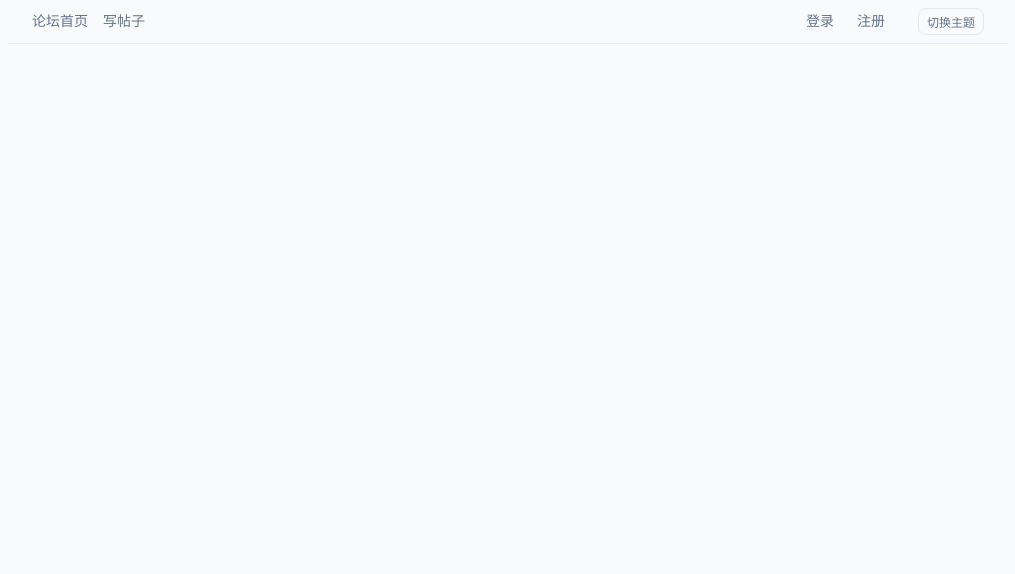
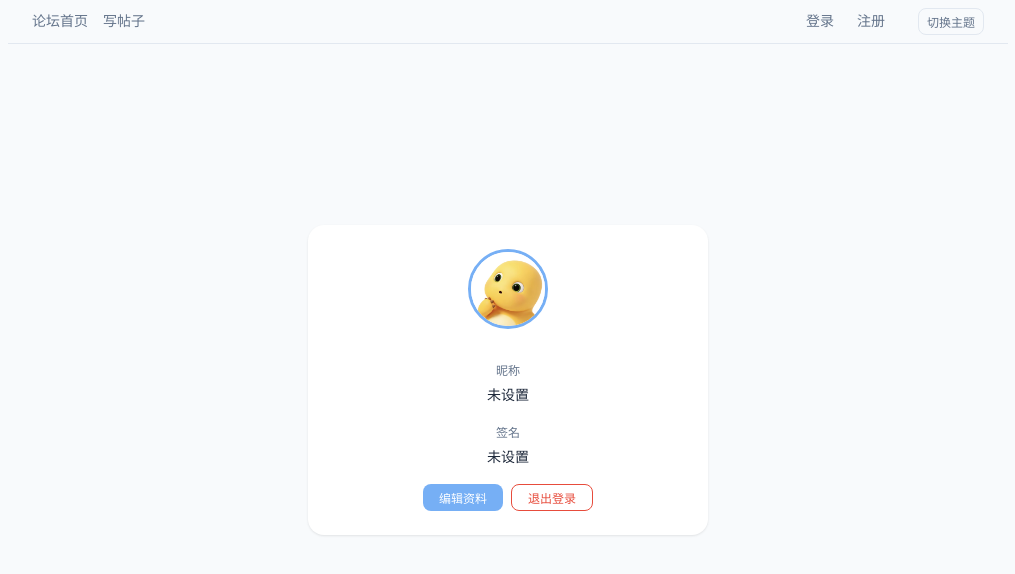
Before and after one commit to Aolith/forum-project, a Vue app: page /Profile in a window 1280 px wide. Before the commit this address had no page. Shown: the top 574 px of the page, without its empty margins (132-1147 px from the left). Built offline with nearby package versions, Linux system fonts and the light colour scheme; sample sign-in values are in the browser's storage.

Commit message:
feat: 个人主页基础资料编辑-导航栏头像、后端接口、Store、路由、样式美化

```diff
--- a/src/App.vue
+++ b/src/App.vue
@@ -10,7 +10,9 @@
   <!-- 右侧：用户操作 + 主题切换 包在一起 -->
       <div style="display: flex; align-items: center; gap: 8px;">
         <template v-if="userStore.currentUser">
-          <button @click="userStore.logout">退出登录</button>
+          <router-link to="/profile" class="nav-avatar">
+            <img :src="userStore.currentUser?.avatar || '/default-avatar.png'" alt="头像" />
+          </router-link>
         </template>
         <template v-else>
           <router-link to="/Login">登录</router-link>
@@ -78,4 +80,17 @@ nav button:hover {
   border-color: var(--color-primary);
   color: var(--color-primary);
 }
+.nav-avatar img {
+  width: 32px;
+  height: 32px;
+  border-radius: 50%;
+  object-fit: cover;
+  border: 2px solid var(--color-border);
+  transition: border-color var(--transition-fast);
+  cursor: pointer;
+}
+
+.nav-avatar img:hover {
+  border-color: var(--color-primary);
+}
 </style>
--- a/src/router/index.js
+++ b/src/router/index.js
@@ -3,11 +3,13 @@ import HomeView from "../views/HomeView.vue"
 import About from "../components/about.vue"
 import Login from "@/components/Login.vue"
 import Register from "@/components/Register.vue"
+
 const routes = [
   { path: "/", component: HomeView },
   { path: "/about", component: About },
   { path: "/Login", component: Login },
   { path: "/Register", component: Register },
+  { path: "/Profile", component: () => import("../views/Profile.vue") },
   {
     path: "/post/:id",
     component: () => import("../components/PostDetail.vue"),
--- a/src/stores/post.js
+++ b/src/stores/post.js
@@ -231,14 +231,19 @@ export const usePostsStore = defineStore("post", () => {
     }
   }
 
-  // 分页加载更多帖子
-  let currentPage = 1
+// 分页加载更多帖子
+let currentPage = 1
+let isLoadingMore = false  // 防并发锁
 
-  async function loadMorePosts(sort) {
+async function loadMorePosts(sort, category) {
+  if (isLoadingMore) return  // 锁
+  isLoadingMore = true
+
   currentPage++
   try {
     const params = [`page=${currentPage}`, 'limit=10']
     if (sort) params.push(`sort=${sort}`)
+    if (category) params.push(`category=${category}`)
     const res = await fetch(`/api/posts?${params.join('&')}`, {
       headers: {
         Authorization: `Bearer ${localStorage.getItem('forum-token')}`,
@@ -246,11 +251,16 @@ export const usePostsStore = defineStore("post", () => {
     })
     if (!res.ok) throw new Error("加载更多帖子失败")
     const newPosts = await res.json()
-    posts.value.push(...newPosts)
+    posts.value = [...posts.value, ...newPosts]
   } catch (err) {
     console.error("加载更多帖子失败", err)
     currentPage--
+  } finally {
+    isLoadingMore = false  // 解锁
   }
+}
+function resetPage() {
+  currentPage = 1
 }
 
   return {
@@ -264,5 +274,6 @@ export const usePostsStore = defineStore("post", () => {
     deleteComment,
     saveComment,
     loadMorePosts,
+    resetPage,
   }
 })
--- a/src/stores/user.js
+++ b/src/stores/user.js
@@ -84,5 +84,28 @@ export const useUserStore = defineStore("user", () => {
     }
   }
 
-  return { users, currentUser, userLogin, logout, addUser }
+  async function updateProfile(profileData) {
+  try {
+    const res = await fetch("/api/users/profile", {
+      method: "PUT",
+      headers: {
+        "Content-Type": "application/json",
+        Authorization: `Bearer ${localStorage.getItem("forum-token")}`,
+      },
+      body: JSON.stringify(profileData),
+    })
+    if (!res.ok) {
+      const errorData = await res.json()
+      throw new Error(errorData.error || "更新失败")
+    }
+    const data = await res.json()
+    currentUser.value = data.user
+    return { success: true }
+  } catch (err) {
+    console.error("更新个人资料失败", err)
+    return { success: false, msg: err.message }
+  }
+}
+
+  return { users, currentUser, userLogin, logout, addUser, updateProfile }
 })
--- a/src/utils/throttle.js
+++ b/src/utils/throttle.js
@@ -1,12 +1,12 @@
 //节流函数：固定时间间隔内只执行一次
 //用于滚动加载更多帖子，防止短时间内多次触底事件导致多次请求
-export function throttle(fn, interval = 1000) {
-  let lastTime = 0
+export function throttle(fn, delay = 300) {
+  let timer = null
   return function (...args) {
-    const now = Date.now()
-    if (now - lastTime >= interval) {
-      lastTime = now
+    if (timer) return
+    timer = setTimeout(() => {
       fn.apply(this, args)
-    }
+      timer = null
+    }, delay)
   }
 }
--- a/src/views/HomeView.vue
+++ b/src/views/HomeView.vue
@@ -2,6 +2,7 @@
 import { ref, onMounted, onUnmounted } from "vue"
 import { usePostsStore } from "@/stores/post"
 import { throttle } from "@/utils/throttle"
+
 const postsStore = usePostsStore()
 const currentCategory = ref('hot')
 const tabs = [
@@ -12,8 +13,10 @@ const tabs = [
   { key: 'other', label: '树洞' },
 ]
 
+
 function switchCategory(key) {
   currentCategory.value = key
+  postsStore.resetPage()  // 重置页码
   if (key === 'hot') {
     postsStore.fetchPosts('', 'hot')
   } else {
@@ -21,24 +24,24 @@ function switchCategory(key) {
   }
 }
 
-//创建节流后的滚动处理函数
 const handleScroll = throttle(() => {
   const { scrollTop, scrollHeight, clientHeight } = document.documentElement
-  if (scrollTop + clientHeight >= scrollHeight - 50) {
+  if (scrollTop + clientHeight >= scrollHeight - 100) {
     if (currentCategory.value === 'hot') {
-      postsStore.loadMorePosts('hot')  // 推荐页：传热度排序
+      postsStore.loadMorePosts('hot')
     } else {
-      postsStore.loadMorePosts()        // 其他分区：默认时间排序
+      postsStore.loadMorePosts(null, currentCategory.value)
     }
   }
-}, 1000)
+}, 300) // 300ms 内最多触发一次
 
 onMounted(() => {
   postsStore.fetchPosts('', 'hot')
   window.addEventListener('scroll', handleScroll)
 })
+
 onUnmounted(() => {
-  window.removeEventListener("scroll", handleScroll)
+  window.removeEventListener('scroll', handleScroll)
 })
 </script>
 
--- /dev/null
+++ b/src/views/Profile.vue
@@ -0,0 +1,205 @@
+<script setup>
+import { ref } from "vue"
+import { useRouter } from "vue-router"
+import { useUserStore } from "@/stores/user"
+
+const userStore = useUserStore()
+const router = useRouter()
+
+const nickname = ref(userStore.currentUser?.name || "")
+const signature = ref(userStore.currentUser?.signature || "")
+const editing = ref(false)
+
+async function saveProfile() {
+  const result = await userStore.updateProfile({
+    name: nickname.value,
+    signature: signature.value,
+  })
+  if (result.success) {
+    editing.value = false
+    alert("修改成功")
+  } else {
+    alert("修改失败：" + result.msg)
+  }
+}
+
+function logout() {
+  if (confirm("确认退出登录吗？")) {
+    userStore.logout()
+    router.push("/")
+  }
+}
+</script>
+
+<template>
+  <div class="profile-page">
+    <div class="profile-card">
+      <!-- 头像：居中 -->
+      <div class="avatar-section">
+        <img :src="userStore.currentUser?.avatar || '/default-avatar.png'" alt="头像" />
+      </div>
+
+      <!-- 昵称：头像下面 -->
+      <div class="info-row">
+        <label>昵称</label>
+        <input v-if="editing" v-model="nickname" />
+        <span v-else>{{ nickname || "未设置" }}</span>
+      </div>
+
+      <!-- 签名：大框 -->
+      <div class="info-row">
+        <label>签名</label>
+        <textarea v-if="editing" v-model="signature" class="signature-input"></textarea>
+        <span v-else>{{ signature || "未设置" }}</span>
+      </div>
+
+      <!-- 操作按钮 -->
+      <div class="actions">
+        <button v-if="editing" class="btn-save" @click="saveProfile">保存</button>
+        <button class="btn-edit" @click="editing = !editing">{{ editing ? '取消' : '编辑资料' }}</button>
+        <button class="btn-logout" @click="logout">退出登录</button>
+      </div>
+    </div>
+  </div>
+</template>
+
+<style scoped>
+.profile-page {
+  min-height: 80vh;
+  display: flex;
+  justify-content: center;
+  align-items: center;
+  padding: var(--space-lg);
+}
+
+.profile-card {
+  background: var(--color-surface);
+  border-radius: var(--radius-lg);
+  padding: var(--space-lg);
+  max-width: 400px;
+  width: 100%;
+  text-align: center;
+  box-shadow: var(--shadow-card);
+}
+
+.avatar-section img {
+  width: 80px;
+  height: 80px;
+  border-radius: 50%;
+  object-fit: cover;
+  border: 3px solid var(--color-primary);
+  margin-bottom: var(--space-md);
+}
+
+.info-row {
+  display: flex;
+  flex-direction: column;
+  margin-bottom: var(--space-md);
+}
+
+.info-row label {
+  font-size: var(--font-size-small);
+  color: var(--color-text-secondary);
+  margin-bottom: var(--space-xs);
+}
+
+.info-row input,
+.info-row span {
+  font-size: var(--font-size-body);
+  color: var(--color-text);
+}
+
+.info-row input {
+  padding: var(--space-xs) var(--space-sm);
+  border-radius: var(--radius-sm);
+  border: 1px solid var(--color-border);
+  background: var(--color-bg);
+  text-align: center;
+  outline: none;
+}
+
+.actions {
+  display: flex;
+  justify-content: center;
+  gap: var(--space-sm);
+  margin-top: var(--space-md);
+}
+
+.actions button {
+  padding: var(--space-xs) var(--space-md);
+  border-radius: var(--radius-sm);
+  border: 1px solid var(--color-border);
+  background: var(--color-surface);
+  color: var(--color-text-secondary);
+  cursor: pointer;
+  font-size: var(--font-size-small);
+  transition: all var(--transition-fast);
+}
+
+.actions button:hover {
+  border-color: var(--color-primary);
+  color: var(--color-primary);
+}
+/* 头像区 */
+.avatar-section {
+  display: flex;
+  justify-content: center;
+  margin-bottom: var(--space-md);
+}
+
+.avatar-section img {
+  width: 80px;
+  height: 80px;
+  border-radius: 50%;
+  object-fit: cover;
+  border: 3px solid var(--color-primary);
+}
+
+/* 签名输入框：大框 */
+.signature-input {
+  width: 100%;
+  height: 80px;
+  padding: var(--space-sm);
+  border-radius: var(--radius-sm);
+  border: 1px solid var(--color-border);
+  background: var(--color-bg);
+  color: var(--color-text);
+  font-size: var(--font-size-body);
+  resize: vertical;
+  outline: none;
+  text-align: center;
+}
+
+/* 编辑资料按钮：蓝底白字 */
+.btn-edit {
+  background: var(--color-primary) !important;
+  color: white !important;
+  border: none !important;
+}
+
+.btn-edit:hover {
+  background: var(--color-primary-dark) !important;
+}
+
+/* 退出登录按钮：红色边框 */
+.btn-logout {
+  border-color: #e74c3c !important;
+  color: #e74c3c !important;
+}
+
+.btn-logout:hover {
+  background: #fde8e8 !important;
+  color: #e74c3c !important;
+}
+
+/* 保存按钮 */
+.btn-save {
+  background: var(--color-primary) !important;
+  color: white !important;
+  border: none !important;
+}
+
+.btn-save:hover {
+  background: var(--color-primary-dark) !important;
+}
+</style>
```
Also changed, not shown: public/default-avatar.png (added), 1 other file (tests, documents, lock files or other folders).
